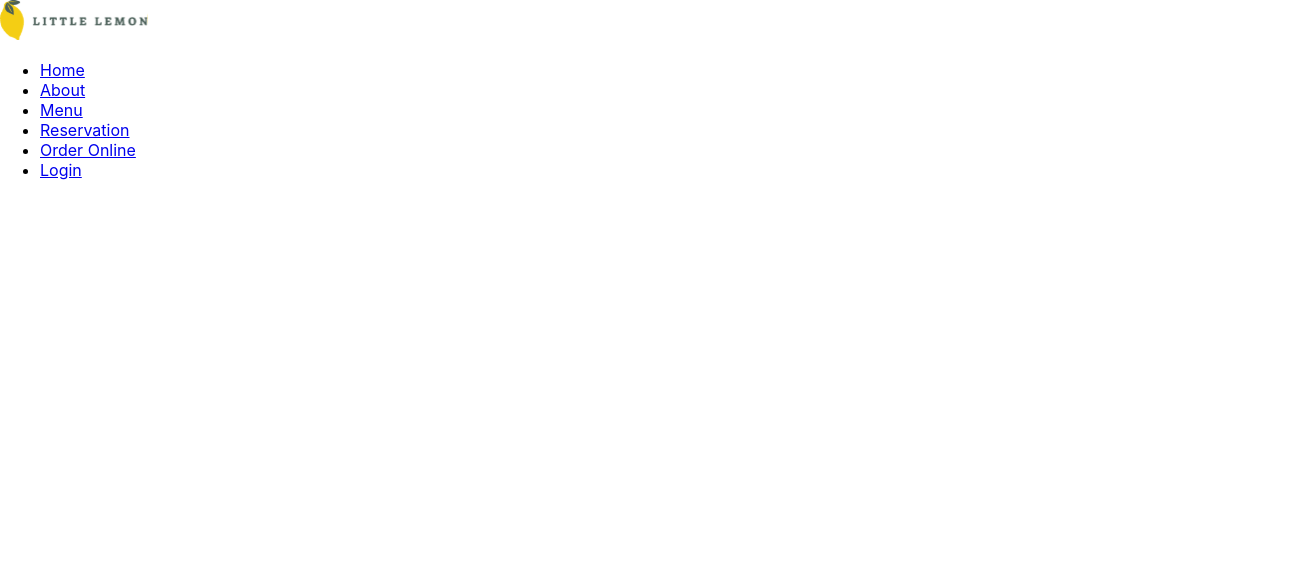
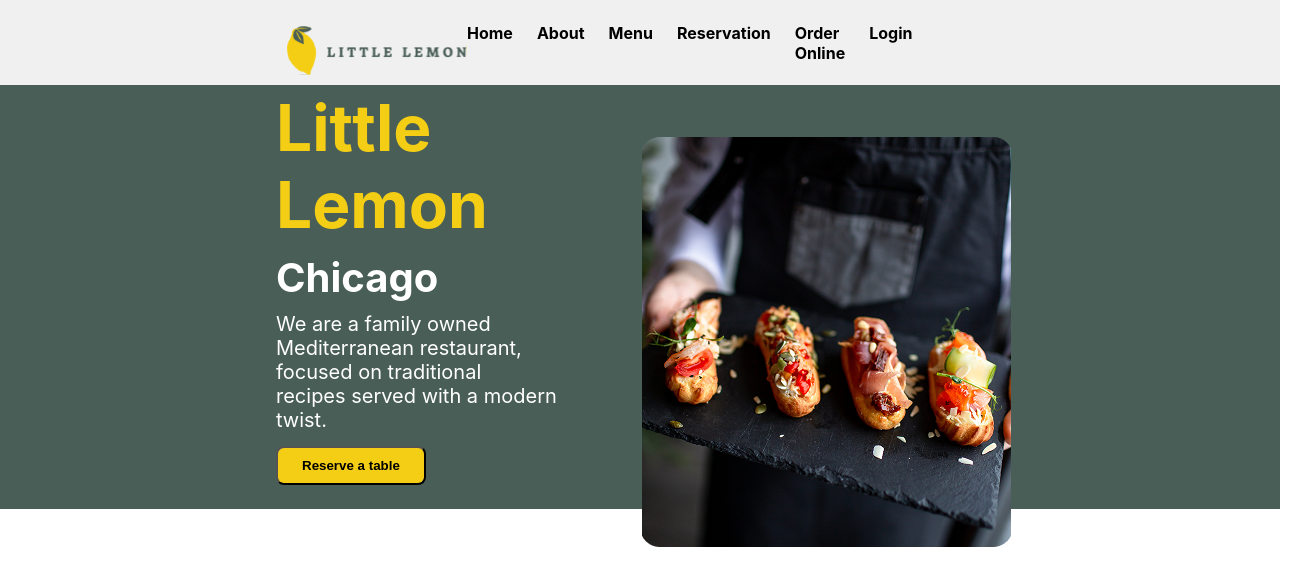
Before and after one commit to denverma7/little-lemon, a React (Create React App) app: page / in a window 1280 px wide. Shown: the top 586 px of the page, 1312 px wide, since content can reach past the window. Built offline with nearby package versions, Linux system fonts and the light colour scheme.

Commit message:
Implemented styling to Header, Main and Nav components

```diff
--- a/public/index.html
+++ b/public/index.html
@@ -22,6 +22,7 @@
       content="%PUBLIC_URL%/og-image.jpg"
     />
     <link rel="apple-touch-icon" href="%PUBLIC_URL%/logo192.png" />
+    <link rel="stylesheet" href="%PUBLIC_URL%/styles.css" />
     <!--
       manifest.json provides metadata used when your web app is installed on a
       user's mobile device or desktop. See https://developers.google.com/web/fundamentals/web-app-manifest/
--- /dev/null
+++ b/public/styles.css
@@ -0,0 +1,114 @@
+*{
+    box-sizing: border-box;
+    margin: 0;
+    padding: 0;
+}
+
+header {
+    display: flex;
+    justify-content: space-between;
+    align-items: center;
+    background-color: #f0f0f0; /* Example background color */
+    padding: 10px 20px; /* Example padding */
+}
+
+nav {
+    display: flex;
+    align-items: center;
+}
+
+header img{
+    margin-top: 16px;
+    margin-left: 267px;
+    width: 180px;
+    height: 49px;
+
+}
+
+nav ul {
+    /* align-self: flex-start; */
+    display: flex;
+    list-style: none;
+    /* margin: 0; */
+    padding: 0;
+    gap: 24px;
+    margin-right: 400px;
+    font-weight: bold;
+    color: black;
+}
+
+nav ul li {
+    list-style: none;
+    margin: 0;
+    padding: 0;
+}
+
+nav ul li a{
+    text-decoration: none;
+    color: inherit;
+}
+
+
+nav ul li a:hover{
+    text-decoration: none;
+    color: blue;
+}
+
+main {
+    display: grid;
+    grid-template-columns: repeat(auto-fit, minmax(300px, 1fr));
+    /* gap: 20px; */
+    grid-row: 1;
+    background-color: #495E57;
+    height: 424px;
+    padding: 40px, 5%;
+    align-items: center;
+}
+
+main .title {
+    column-span: 1;
+    margin-left: 276px;
+    /* margin-bottom: 10px; */
+}
+
+main .title h1,
+main .title h2,
+main .title p {
+    /* margin-left: 276px; */
+    margin-bottom: 10px;
+}
+
+main .title h1 {
+    color: #F4CE14;
+    font-weight: bold;
+    font-size: 64px;
+    margin-top: -20px;
+}
+
+main .title h2 {
+    color: white;
+    font-weight: bold;
+    font-size: 40px;
+}
+
+main .title p {
+    color: white;
+    font-size: 20px;
+}
+
+main .image {
+    width: 100%;
+    height: auto;
+    max-height: 320px;
+    object-fit: cover;
+    border-radius: 16px;
+}
+
+main .btn1 {
+    background-color: #F4CE14;
+    padding: 10px 24px;
+    border-radius: 8px;
+    font-weight: 600;
+    margin-top: 4px;
+    cursor: pointer;
+}
--- a/src/Header.js
+++ b/src/Header.js
@@ -5,8 +5,8 @@ import Logo from './images/Logo.svg';
 
 export default function Header(){
     return (
-        <header className="flex justify-between">
-            <img src={Logo} alt="" />
+        <header>
+            <img src={Logo} alt="Logo" />
             <Nav />
         </header>
     )
--- a/src/Main.js
+++ b/src/Main.js
@@ -1,7 +1,19 @@
+import FoodImage from './images/restauranfood 1.png';
+
 export default function Main() {
     return (
         <main>
-
+            <div className='title'>
+                <h1>Little Lemon</h1>
+                <h2>Chicago</h2>
+                <p>We are a family owned <br /> Mediterranean restaurant,<br /> focused on traditional <br /> recipes served with a modern <br />twist.</p>
+                <div>
+                    <button className='btn1'>Reserve a table</button>
+                </div>
+            </div>
+            <div className='image'>
+                <img src={FoodImage} alt="restaurant food images" />
+            </div>
         </main>
     )
 }
--- a/src/Nav.js
+++ b/src/Nav.js
@@ -1,7 +1,7 @@
 export default function Nav() {
     return (
         <nav>
-            <ul className="flex flex-row items-center justify-center space-x-4">
+            <ul>
                 <li>
                     <a href="/">Home</a>
                 </li>
```
Also changed, not shown: src/images/restauranfood 1.png (added).
